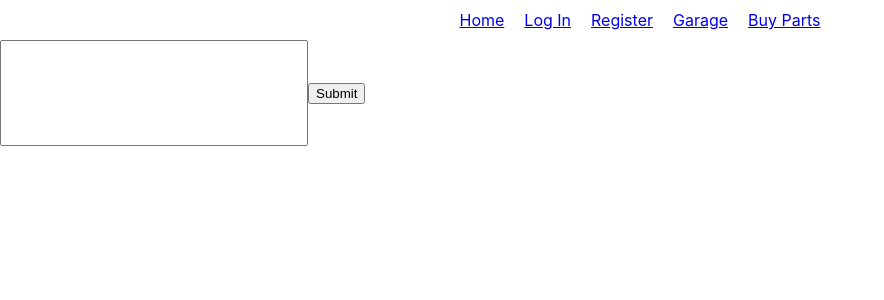
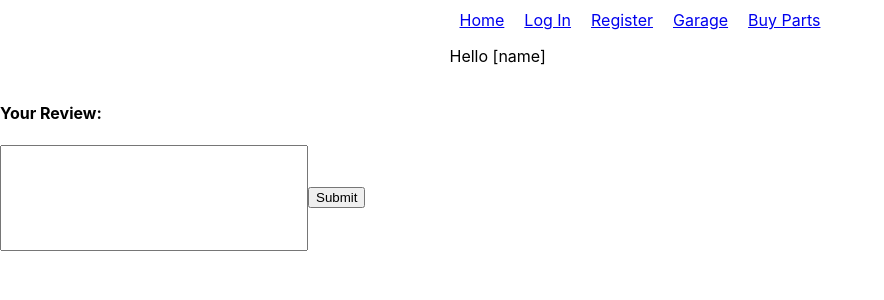
Before and after one commit to ayyyecraig/turismo-front-end, a React (Create React App) app: page /reviews in a window 1280 px wide. Shown: the top 300 px of the page, without its empty margins (0-884 px from the left). Built offline with nearby package versions, Linux system fonts and the light colour scheme.

Commit message:
add or hide review button

```diff
--- a/src/components/NavBar.js
+++ b/src/components/NavBar.js
@@ -10,6 +10,8 @@ const Nav = () => {
                 <Link to='/register' className="links">Register</Link>
                 <Link to='/viewcars' className="links">Garage</Link>
                 <Link to='/viewparts' className="links">Buy Parts</Link>
+                {/* If logged in */}
+                <p>Hello [name]</p>
             </div>
         </nav>
     )
--- a/src/components/Reviews.jsx
+++ b/src/components/Reviews.jsx
@@ -4,6 +4,7 @@ const Reviews = () => {
 
     return (
         <div>
+            <h4>Your Review:</h4>
             <form className="reviews">
                 <input type="text" className="reviewBox"/>
                 <button>Submit</button>
--- a/src/components/ViewParts.jsx
+++ b/src/components/ViewParts.jsx
@@ -1,6 +1,13 @@
-import React from 'react'
+import React, { useState } from 'react'
+import Reviews from './Reviews'
 
 const ViewParts = () => {
+
+    const [displayReview, setDisplayReview] = useState(false)
+
+    const toggleReviews = () => {
+        setDisplayReview(!displayReview)
+    }
 
     return (
         <div>
@@ -15,6 +22,11 @@ const ViewParts = () => {
                 <li>Effect on Horsepower:</li>
                 <li>Price:</li>
             </ul>
+            <button onClick={toggleReviews}>{displayReview === false ? "Leave A Review" : "Hide Review" }</button>
+            {/* Maybe have this appear at button click maybe not? */}
+            <div>
+                {displayReview ? <Reviews /> : null}
+            </div>
         </div>
     )
 
```
